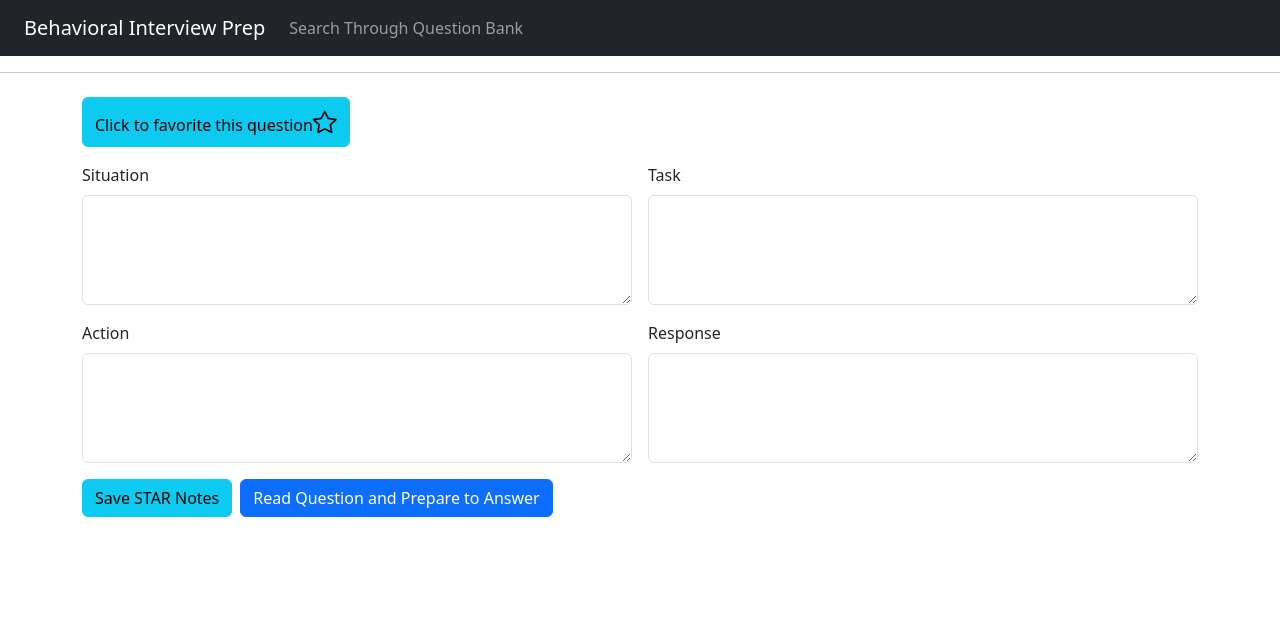
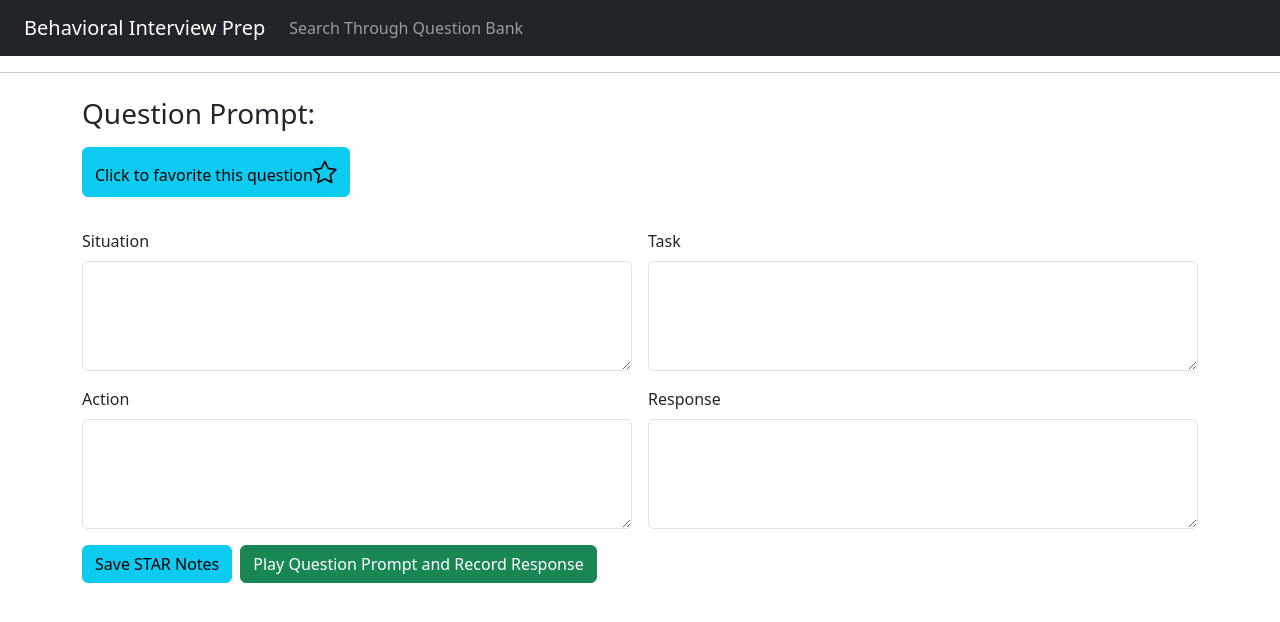
Before and after one commit to LaunchCode-Code-Connect/interview-prep-app, a React (Vite) app in the folder frontend/vite-project/: page /question/1 in a window 1280 px wide. Shown: the top 622 px of the page. Built offline with nearby package versions, Linux system fonts and the light colour scheme; no server answers.

Commit message:
tweaking styling

```diff
--- a/frontend/vite-project/src/pages/question/QuestionPage.jsx
+++ b/frontend/vite-project/src/pages/question/QuestionPage.jsx
@@ -8,8 +8,9 @@ import { ReactMediaRecorder } from "react-media-recorder";
 function InterviewQuestion() {
   /* ---------- State Variables ---------- */
   const [questionText, setQuestionText] = useState("");
-  const [isSpeaking, setIsSpeaking] = useState(false);
   const [timeRemaining, setTimeRemaining] = useState(null);
+  const [questionRecommendedLimit, setQuestionRecommendedLimit] =
+    useState(null);
   const [showTimer, setShowTimer] = useState(false);
   const [showRecorder, setShowRecorder] = useState(false);
 
@@ -33,20 +34,25 @@ function InterviewQuestion() {
         const questionRes = await fetch(`/api/questions/${qId}`);
         if (!questionRes.ok) throw new Error("Failed to load question data");
         const questionData = await questionRes.json();
-        const qText = questionData.length > 0 ? questionData[0].question_text : ""
+        console.log(questionData);
+        const qText = questionData ? questionData.question_text : "";
+        const qRecommendedLimit = questionData
+          ? questionData["recommended_time_limit"]
+          : 300;
         setQuestionText(qText);
+        setQuestionRecommendedLimit(qRecommendedLimit);
       } catch (error) {
         console.error("Error fetching question:", error);
       }
     };
 
-    const getNotes = async(qId) => {
+    const getNotes = async (qId) => {
       try {
         // 1) Fetch question data from /api/questions/:id
         const res = await fetch(`/api/questions/${qId}/notes`);
         if (!res.ok) throw new Error("Failed to load notes data");
         const data = await res.json();
-        const {action_text, response_text, situation_text, task_text} = data
+        const { action_text, response_text, situation_text, task_text } = data;
         setSituation(situation_text);
         setAction(action_text);
         setTask(task_text);
@@ -54,7 +60,7 @@ function InterviewQuestion() {
       } catch (error) {
         console.error("Error fetching notes:", error);
       }
-    }
+    };
 
     const checkFavorite = async (qId) => {
       try {
@@ -72,7 +78,7 @@ function InterviewQuestion() {
     if (question_id) {
       getQuestion(question_id);
       checkFavorite(question_id);
-      getNotes(question_id)
+      getNotes(question_id);
     }
   }, [question_id]);
 
@@ -95,15 +101,15 @@ function InterviewQuestion() {
   const handleSpeak = () => {
     if (!("speechSynthesis" in window)) {
       alert("Text-to-speech is not supported in this browser.");
+      setShowTimer(true);
+      setTimeRemaining(questionRecommendedLimit); // 5 minutes
       return;
     }
     const utterance = new SpeechSynthesisUtterance(questionText);
-    setIsSpeaking(true);
 
     utterance.onend = () => {
-      setIsSpeaking(false);
       setShowTimer(true);
-      setTimeRemaining(300); // 5 minutes
+      setTimeRemaining(questionRecommendedLimit); // 5 minutes
     };
 
     window.speechSynthesis.speak(utterance);
@@ -111,8 +117,7 @@ function InterviewQuestion() {
 
   /* ---------- "Ready to Answer" ---------- */
   const handleReadyToAnswer = () => {
-    setShowTimer(false);
-    setTimeRemaining(null);
+    handleSpeak();
     setShowRecorder(true);
   };
 
@@ -181,6 +186,11 @@ function InterviewQuestion() {
   return (
     <div className="container my-4">
       {/* Star icon row */}
+
+
+      <h3 className="mb-3 mt-3">Question Prompt:</h3>
+      <p class="lead mt-3 mb-3">{questionText}</p>
+
       <div className="d-flex justify-content-start mb-2">
         {/* If not favorited => hollow star, if favored => filled star */}
         <button
@@ -190,7 +200,9 @@ function InterviewQuestion() {
             isFavorited ? "Click to remove from favorites" : "Click to favorite"
           }
         >
-          {isFavorited ? "Click to remove this question from favorites " : "Click to favorite this question"}
+          {isFavorited
+            ? "Click to remove this question from favorites "
+            : "Click to favorite this question"}
           <i
             className={`bi ${isFavorited ? "bi-star-fill" : "bi-star"} fs-4`}
             style={{ cursor: "pointer" }}
@@ -199,9 +211,7 @@ function InterviewQuestion() {
         </button>
       </div>
 
-      <h3 className="mb-3">{questionText}</h3>
-
-      <div className="row g-3 mb-3">
+      <div className="row g-3 mt-3 mb-3">
         <div className="col-md-6">
           <label htmlFor="situation" className="form-label">
             Situation
@@ -255,28 +265,32 @@ function InterviewQuestion() {
         </div>
       </div>
 
-      <div className="mb-3">
+      <div className="mt-3 mb-3">
         <button className="btn btn-info me-2" onClick={handleSaveStarText}>
           Save STAR Notes
         </button>
-        <button
-          className="btn btn-primary"
-          onClick={handleSpeak}
-          disabled={isSpeaking}
-        >
-          {isSpeaking ? "Speaking..." : "Read Question and Prepare to Answer"}
+        <button className="btn btn-success" onClick={handleReadyToAnswer}>
+          Play Question Prompt and Record Response
         </button>
       </div>
 
       {showTimer && timeRemaining !== null && timeRemaining >= 0 && (
-        <div className="d-flex align-items-center mb-3">
-          <h5 className="me-3 mb-0">
-            Preparation Time Remaining: {formatTime(timeRemaining)}
-          </h5>
-          <button className="btn btn-success" onClick={handleReadyToAnswer}>
+        <>
+          <div className="d-flex align-items-center mt-5 mb-3">
+            <h5 className="me-3 mb-0">
+              Response Time Limit: {formatTime(timeRemaining)}
+            </h5>
+
+            {/* <button className="btn btn-success" onClick={handleReadyToAnswer}>
             Ready to Record Question Response
-          </button>
-        </div>
+          </button> */}
+          </div>
+          <div className="d-flex align-items-center mt-3 mb-3">
+            <p className="lead me-3 mb-0">
+              After hitting "Record", please wait a few seconds before speaking
+            </p>
+          </div>
+        </>
       )}
 
       {showRecorder && <AudioVideoRecorder questionId={question_id} />}
@@ -291,7 +305,9 @@ export default InterviewQuestion;
 /* ------------------------------------------ */
 
 function AudioVideoRecorder({ questionId }) {
-  const [recordButtonText, setRecordButtonText] = useState("Record Audio/Video Response");
+  const [recordButtonText, setRecordButtonText] = useState(
+    "Record Audio/Video Response"
+  );
   const [isRecordDisabled, setIsRecordDisabled] = useState(false);
 
   const [showPause, setShowPause] = useState(false);
@@ -337,7 +353,7 @@ function AudioVideoRecorder({ questionId }) {
   };
 
   return (
-    <div className="card">
+    <div className=" mt-3 card">
       <div className="card-body">
         <h5 className="card-title mb-3">Video Recording (Audio + Video)</h5>
 
@@ -432,7 +448,7 @@ function AudioVideoRecorder({ questionId }) {
                 {/* STOP BUTTON */}
                 {showStop && (
                   <button className="btn btn-dark me-2" onClick={onStopClick}>
-                    Stop
+                    Stop Recording and View Video
                   </button>
                 )}
 
--- a/frontend/vite-project/src/pages/search/searchTable/SearchTableRow.jsx
+++ b/frontend/vite-project/src/pages/search/searchTable/SearchTableRow.jsx
@@ -17,6 +17,7 @@ function SearchResultTableRows({ data }) {
         key={question_id}
         id={question_id}
         onClick={() => handleRowClick(question_id)}
+        style={{ cursor: "pointer" }}
       >
         <td>{question_id}</td>
         <td>{record[dataFields["question_type"]]}</td>
```
Also changed, not shown: 2 other files (tests, documents, lock files or other folders).
